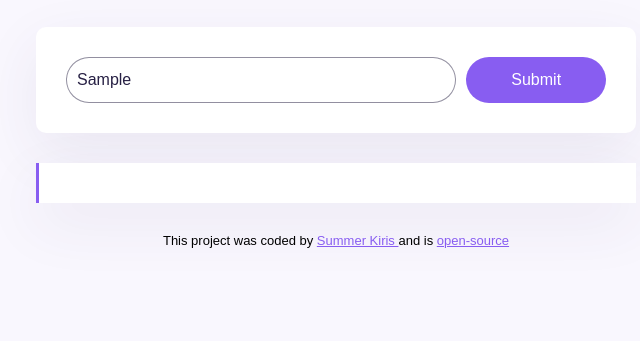
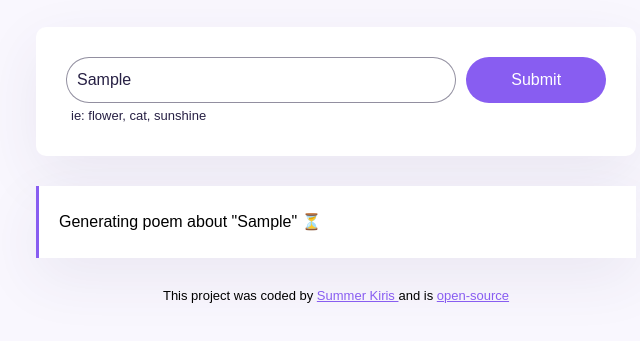
Before and after one commit to SummerinTech/ai-poem-generator, a website built with Vite: page index.html in a window 1280 px wide. Both pictures are taken after typing "Sample" into the empty fields and a click on the input 840 px from the left and 257 px from the top of the page. Shown: the part 177-518 px from the top of the page, without its empty margins (304-944 px from the left). Built offline with nearby package versions, Linux system fonts and the light colour scheme; no server answers.

Commit message:
clean up code and improve UI experience with blinking text

```diff
--- a/index.html
+++ b/index.html
@@ -12,6 +12,7 @@
 		<div class="container">
 			<header><h1>AI Poem Generator</h1></header>
 			<main>
+				<div class="form-container">
 					<form id="poem-generator-form">
 						<input
 							type="text"
@@ -24,7 +25,10 @@
 						/>
 						<input type="submit" class="submit-button" />
 					</form>
-				<div class="poem" id="poem"></div>
+					<div class="hint">ie: flower, cat, sunshine</div>
+				</div>
+
+				<div class="poem hidden" id="poem"></div>
 			</main>
 
 			<footer>
--- a/index.js
+++ b/index.js
@@ -1,4 +1,5 @@
 import axios from "axios";
+let instructionsInput = document.querySelector("#user-instructions");
 
 function showAIResponse(response) {
 	new Typewriter("#poem", {
@@ -7,18 +8,22 @@ function showAIResponse(response) {
 		delay: 1,
 		cursor: "",
 	});
+	instructionsInput.value = "";
 }
 
 function generatePoem(event) {
 	event.preventDefault();
 
-	let instructionsInput = document.querySelector("#user-instructions");
 	const apiKey = import.meta.env.VITE_API_KEY;
 	const prompt = `User instructions are: Generate a poem in English about ${instructionsInput.value}`;
 	const context =
 		"You are a romantic poem expert and love to write short poems. Your mission is to generate a four line poem and seperate each line with a <br />.Do not include a title. Make sure to follow the user instructions.";
 	const apiUrl = `https://api.shecodes.io/ai/v1/generate?prompt=${prompt}&context=${context}&key=${apiKey}`;
 
+	let poemElement = document.querySelector("#poem");
+	poemElement.classList.remove("hidden");
+	poemElement.innerHTML = `<div class="blink">Generating poem about "${instructionsInput.value}" ⏳</div>`;
+
 	axios.get(apiUrl).then(showAIResponse);
 }
 
--- a/src/style.css
+++ b/src/style.css
@@ -1,3 +1,4 @@
+/* General styles */
 * {
 	padding: 0;
 	margin: 0;
@@ -8,6 +9,12 @@ body {
 	background-color: #f9f7fe;
 	font-family: Arial, Helvetica, sans-serif;
 }
+
+a {
+	color: #885df1;
+}
+
+/* Heading styles */
 
 header {
 	margin-bottom: 30px;
@@ -20,22 +27,32 @@ h1 {
 	color: #272044;
 }
 
-.container {
+/* Container styles */
+div.container {
 	margin: 120px auto;
 	max-width: 600px;
 }
 
-form {
+div.form-container {
 	padding: 30px;
 	background-color: white;
 	border-radius: 10px;
-	display: flex;
 	box-shadow: 0px 20px 60px rgba(65, 50, 100, 0.08);
 	margin-bottom: 30px;
 }
 
-a {
-	color: #885df1;
+/*Form and container styles*/
+
+form {
+	display: flex;
+}
+
+div.hint {
+	line-height: 1.5;
+	font-size: 13px;
+	color: #272044;
+	margin-top: 3px;
+	margin-left: 5px;
 }
 
 input.instructions {
@@ -52,7 +69,7 @@ input.instructions:focus {
 	outline: none;
 }
 
-.submit-button {
+input.submit-button {
 	margin-left: 10px;
 	background-color: #885df1;
 	color: white;
@@ -63,7 +80,9 @@ input.instructions:focus {
 	padding: 14px 24px;
 }
 
-.poem {
+/*Poem styles */
+
+div.poem {
 	font-size: 16px;
 	background-color: white;
 	padding: 20px;
@@ -73,8 +92,31 @@ input.instructions:focus {
 	box-shadow: 0px 20px 60px rgba(65, 50, 100, 0.08);
 }
 
+/* Footer styles */
 footer {
 	text-align: center;
 	margin-top: 30px;
 	font-size: 13px;
 }
+
+/* Utility styles */
+.hidden {
+	display: none;
+}
+
+/*animations*/
+
+.blink {
+	animation: blink-animation 1s steps(5, start) infinite;
+	-webkit-animation: blink-animation 1s steps(5, start) infinite;
+}
+@keyframes blink-animation {
+	to {
+		visibility: hidden;
+	}
+}
+@-webkit-keyframes blink-animation {
+	to {
+		visibility: hidden;
+	}
+}
```
Lines whose indentation alone changed are shown as unchanged.
